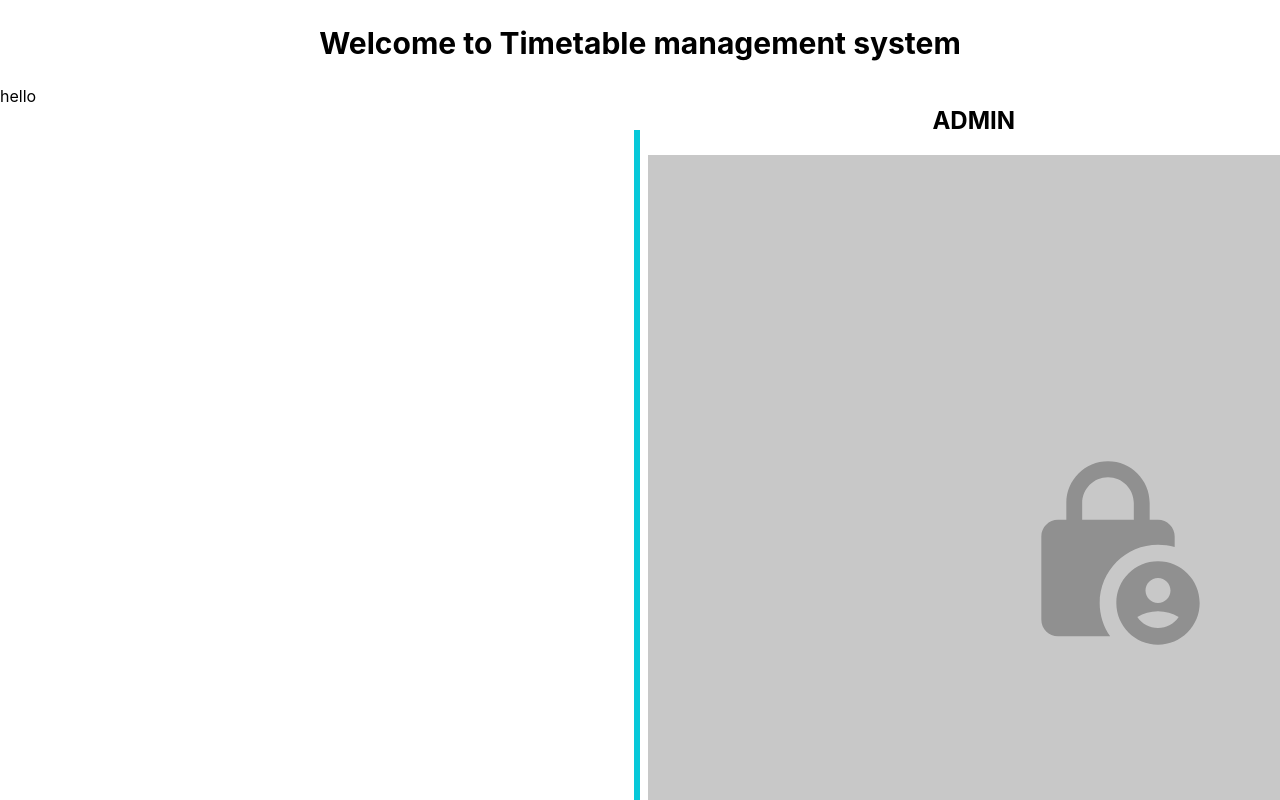
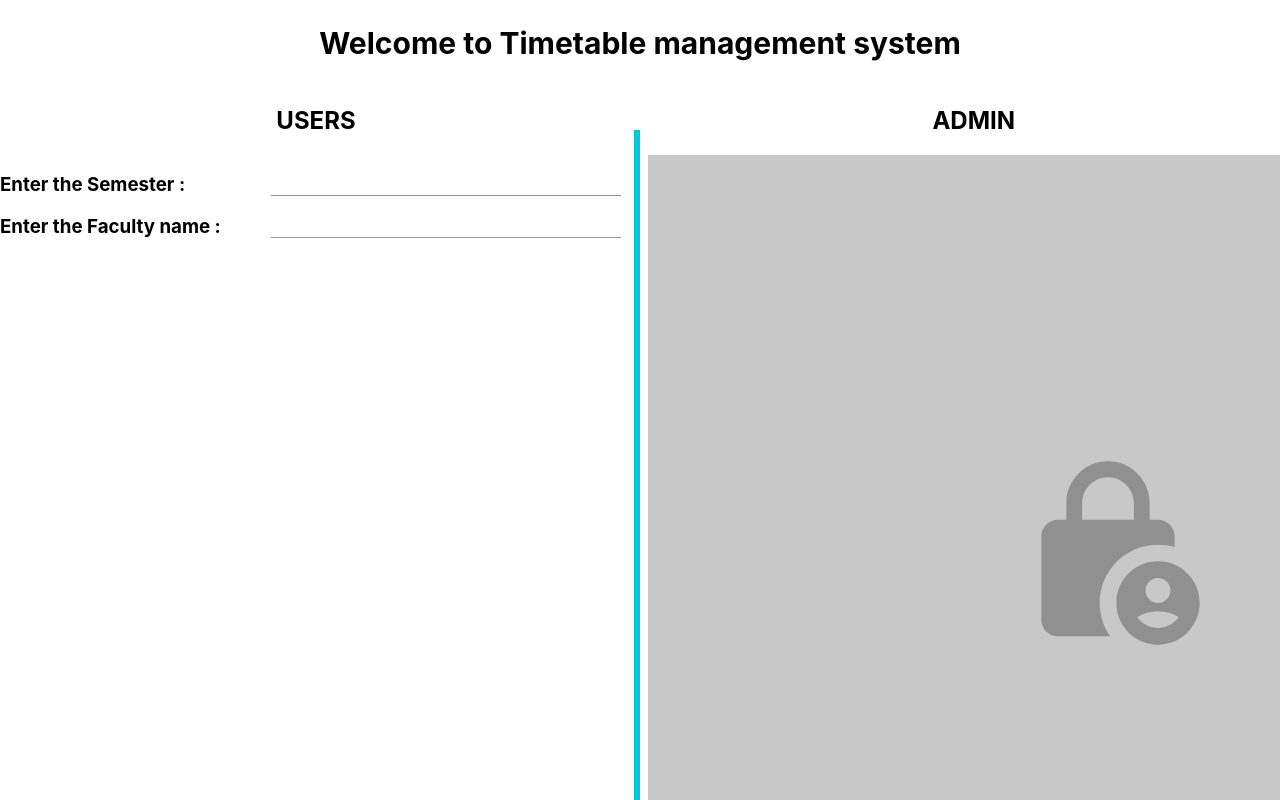
Before and after one commit to JishnuVijayan/timetable-management-system, a React (Create React App) app: page /users in a window 1280 px wide. Shown: the top 800 px of the page. Built offline with nearby package versions, Linux system fonts and the light colour scheme.

Commit message:
Admin login can be only done by credential given in the code.

```diff
--- /dev/null
+++ b/src/Components/UserpageUser.css
@@ -0,0 +1,12 @@
+.heading{
+    display: flex;
+    justify-content: flex-start;
+    flex-direction: column;
+    column-gap: 100px;
+}
+.Textfield2{
+    display: flex;
+    justify-content: center;
+    flex-direction: column;
+    padding-left: 50px;
+}
--- a/src/Components/UserpageUser.js
+++ b/src/Components/UserpageUser.js
@@ -1,5 +1,43 @@
 import React from "react";
+import "../Components/UserpageUser.css";
+import TextField from "@mui/material/TextField";
+import { useState } from "react";
 
 export default function UserpageUser() {
-  return <div>hello</div>;
+  const [semester, setSemester] = useState("");
+  const [facultyName, setFacultyName] = useState("");
+
+  return (
+    <div>
+      <div
+        style={{
+          display: "flex",
+          justifyContent: "center",
+          alignItems: "center",
+        }}
+      >
+        <h2>USERS</h2>
+      </div>
+      <div style={{ display: "flex", flexDirection: "row" }}>
+        <div className="Headings">
+          <h3>Enter the Semester :</h3>
+          <h3>Enter the Faculty name :</h3>
+        </div>
+        <div className="Textfield2">
+          <TextField
+            id="standard-basic"
+            variant="standard"
+            style={{ width: 350, paddingBottom: 10 }}
+            onChange={(e) => setSemester(e.target.value)}
+          />
+          <TextField
+            id="standard-basic"
+            variant="standard"
+            style={{ width: 350, paddingBottom: 10 }}
+            onChange={(e) => setFacultyName(e.target.value)}
+          />
+        </div>
+      </div>
+    </div>
+  );
 }
--- a/src/Pages/AdminLogin.js
+++ b/src/Pages/AdminLogin.js
@@ -1,4 +1,4 @@
-import React from "react";
+import React, { useState } from "react";
 import Box from "@mui/material/Box";
 import "../Pages/AdminLogin.css";
 import TextField from "@mui/material/TextField";
@@ -10,6 +10,7 @@ import Visibility from "@mui/icons-material/Visibility";
 import VisibilityOff from "@mui/icons-material/VisibilityOff";
 import Input from "@mui/material/Input";
 import AccountCircleIcon from "@mui/icons-material/AccountCircle";
+import { useNavigate } from "react-router-dom";
 
 export default function AdminLogin() {
   const [showPassword, setShowPassword] = React.useState(false);
@@ -19,6 +20,10 @@ export default function AdminLogin() {
   const handleMouseDownPassword = (event) => {
     event.preventDefault();
   };
+  const navigate = useNavigate();
+  const [adminName, setAdminName] = useState("");
+  const [adminPassword, setAdminPassword] = useState("");
+
   return (
     <div className="Maindiv">
       <Box className="Box2">
@@ -33,12 +38,18 @@ export default function AdminLogin() {
             gap: 25,
           }}
         >
-          <TextField fullWidth label="Standard" variant="standard" />
-          <FormControl sx={{ m: 1, width: "25ch" }} variant="standard">
+          <TextField
+            fullWidth
+            label="Standard"
+            variant="standard"
+            onChange={(e) => setAdminName(e.target.value)}
+          />
+          <FormControl variant="standard">
             <InputLabel htmlFor="standard-adornment-password">
               Password
             </InputLabel>
             <Input
+              onChange={(e) => setAdminPassword(e.target.value)}
               id="standard-adornment-password"
               type={showPassword ? "text" : "password"}
               endAdornment={
@@ -54,7 +65,16 @@ export default function AdminLogin() {
               }
             />
           </FormControl>
-          <button className="button2">Login</button>
+          <button
+            className="button2"
+            onClick={() =>
+              adminName === "Jishnu" && adminPassword === "123456789"
+                ? navigate("/admin")
+                : ""
+            }
+          >
+            Login
+          </button>
         </div>
       </Box>
     </div>
```
